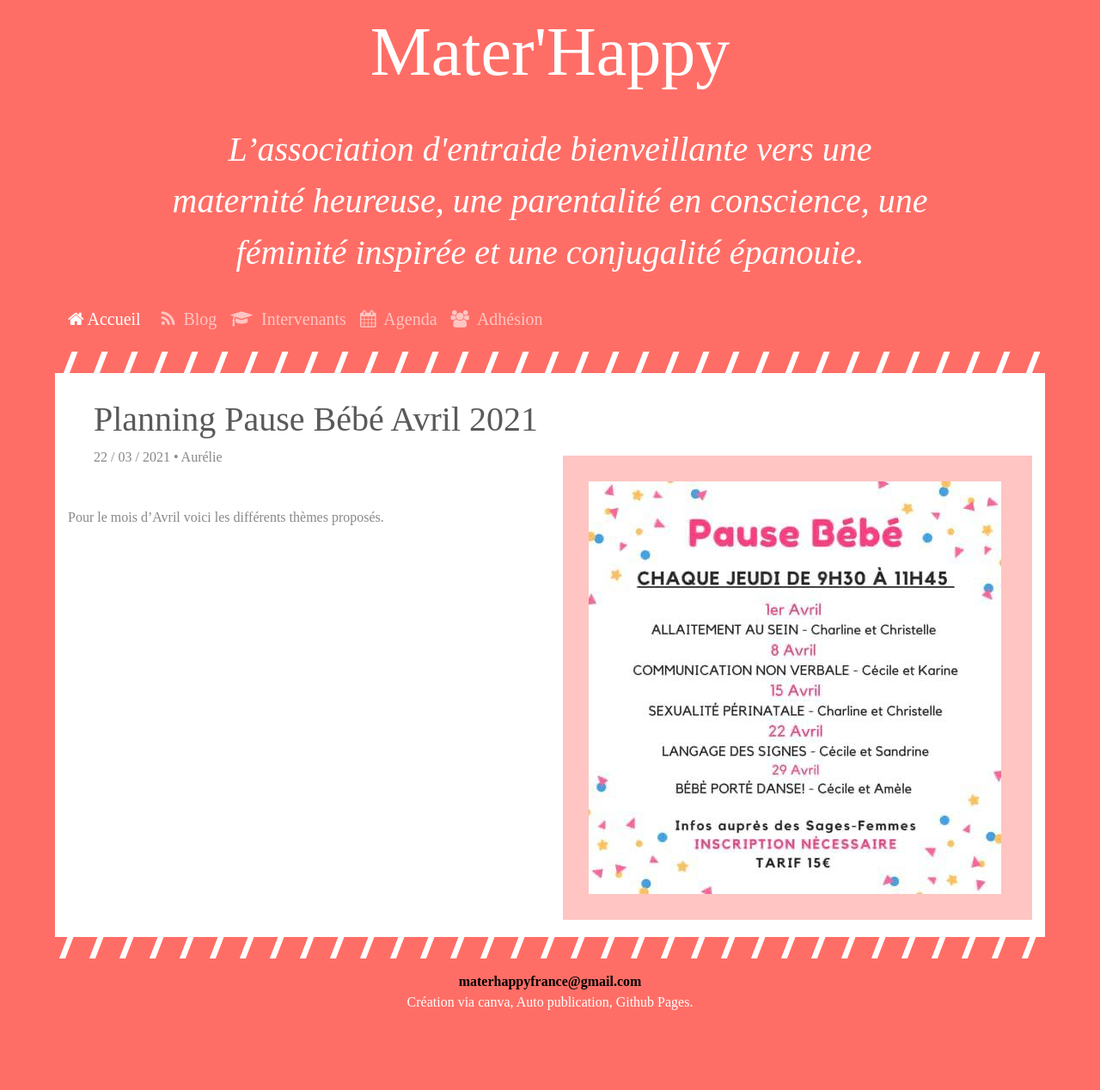
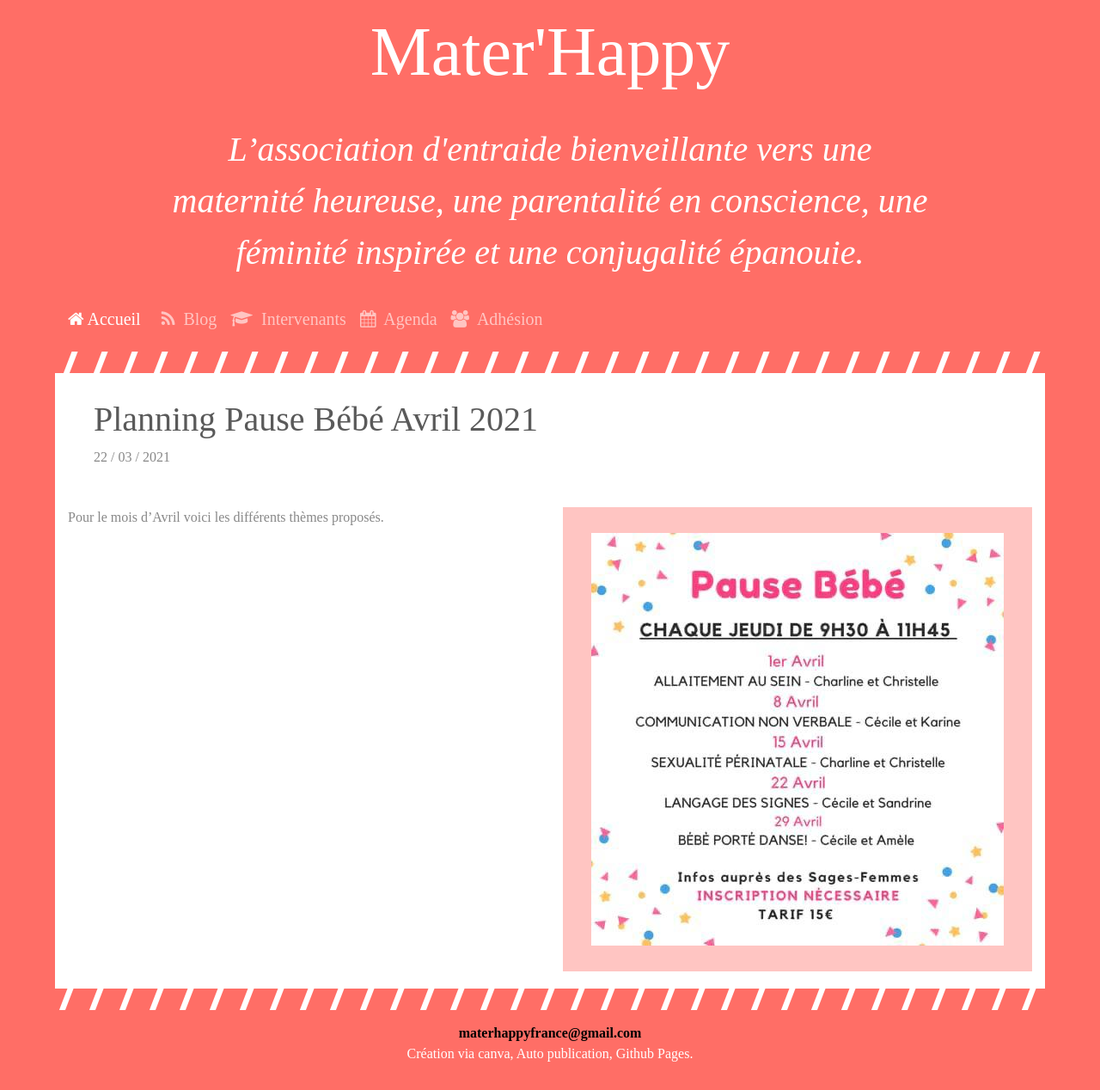
Before and after one commit to julien66/Mater-Happy, a Jekyll site: the page built from _posts/2021-03-22-planningpausebebe.md, in a window 1280 px wide. Shown: the whole page at 86% size. Built offline with Jekyll 4.4.1, drawn with Linux system fonts in a browser that asks for light colours; some web fonts are replaced; before the commit the page ends 1208 px from its top, so only the background shows below that.

Commit message:
Responsive Post.

```diff
--- a/_includes/post_box.html
+++ b/_includes/post_box.html
@@ -22,7 +22,7 @@
                     {%- assign date_format = "%-d/ %m / %Y" -%}
                     le {{ post.date | date: date_format }}
                 </span>
-            <span class="by"> par </span> <span class="author">{{ post.author }}</span>
+            <span class="by"> par </span>
         </div>
     </div>
 </div>
--- a/_layouts/post.html
+++ b/_layouts/post.html
@@ -11,17 +11,16 @@
         {{ page.date | date: date_format }}
       </time>
       {%- if page.author -%}
-        • {{ page.author }}
       {%- endif -%}
     </p>
   </header>
 
   <section>
     <div class="row">
-      <div class="col-6">
+      <div class="col-md-6">
         {{ content }}
       </div>
-      <div class="col-6">
+      <div class="col-md-6">
         {%- if page.image -%}
           <div class="blogImage">
             <img alt="Image du billet de blog" src="/assets/images/{{ page.image }}"/>
--- a/assets/main.scss
+++ b/assets/main.scss
@@ -136,9 +136,9 @@
 
 .blogImage {
   padding : 30px;
-  margin-top : -60px;
   background-color: #ffc5c2;
   margin-bottom : 20px;
+  text-align: center;
 }
 
 .rss-feed {
```
